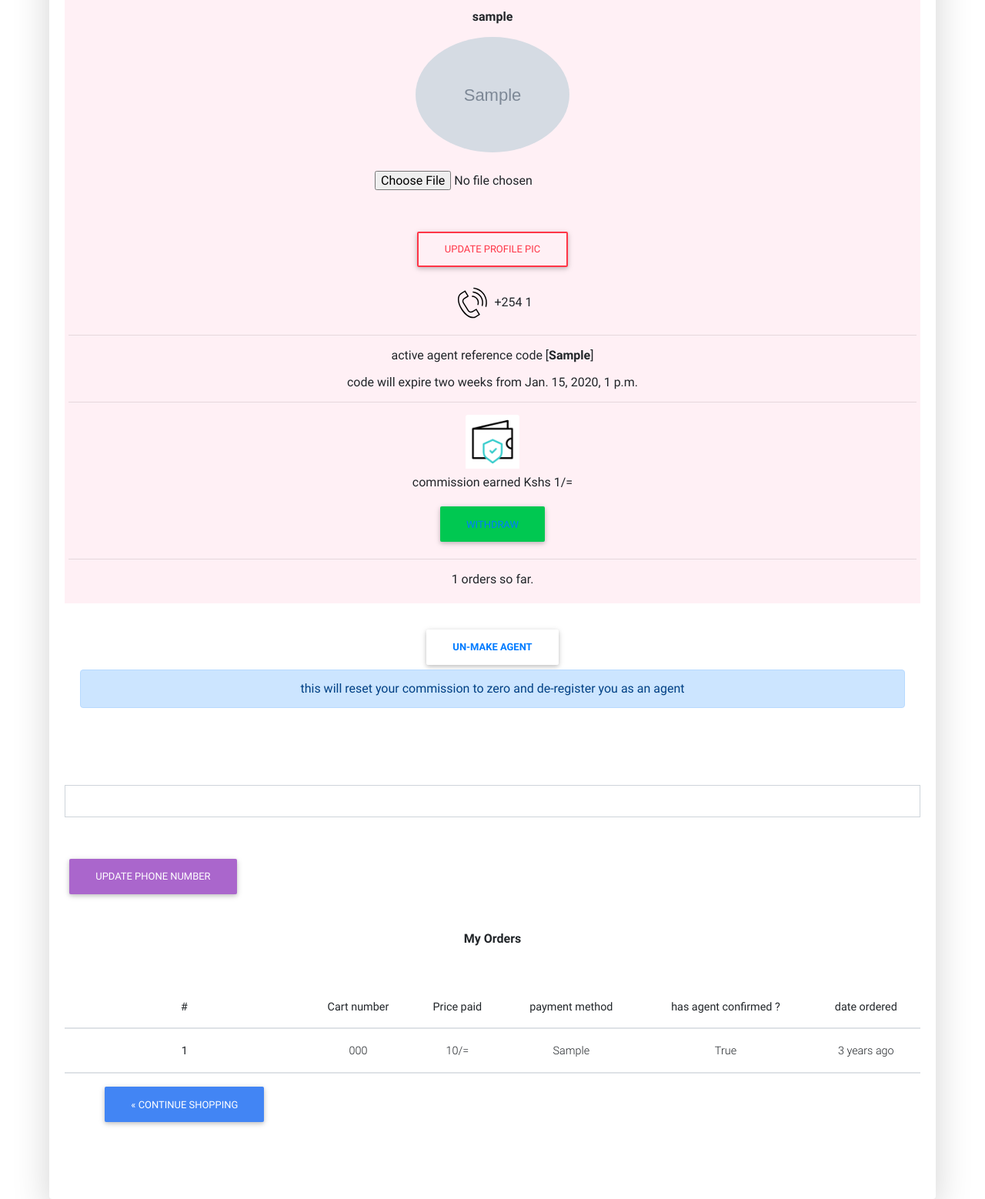
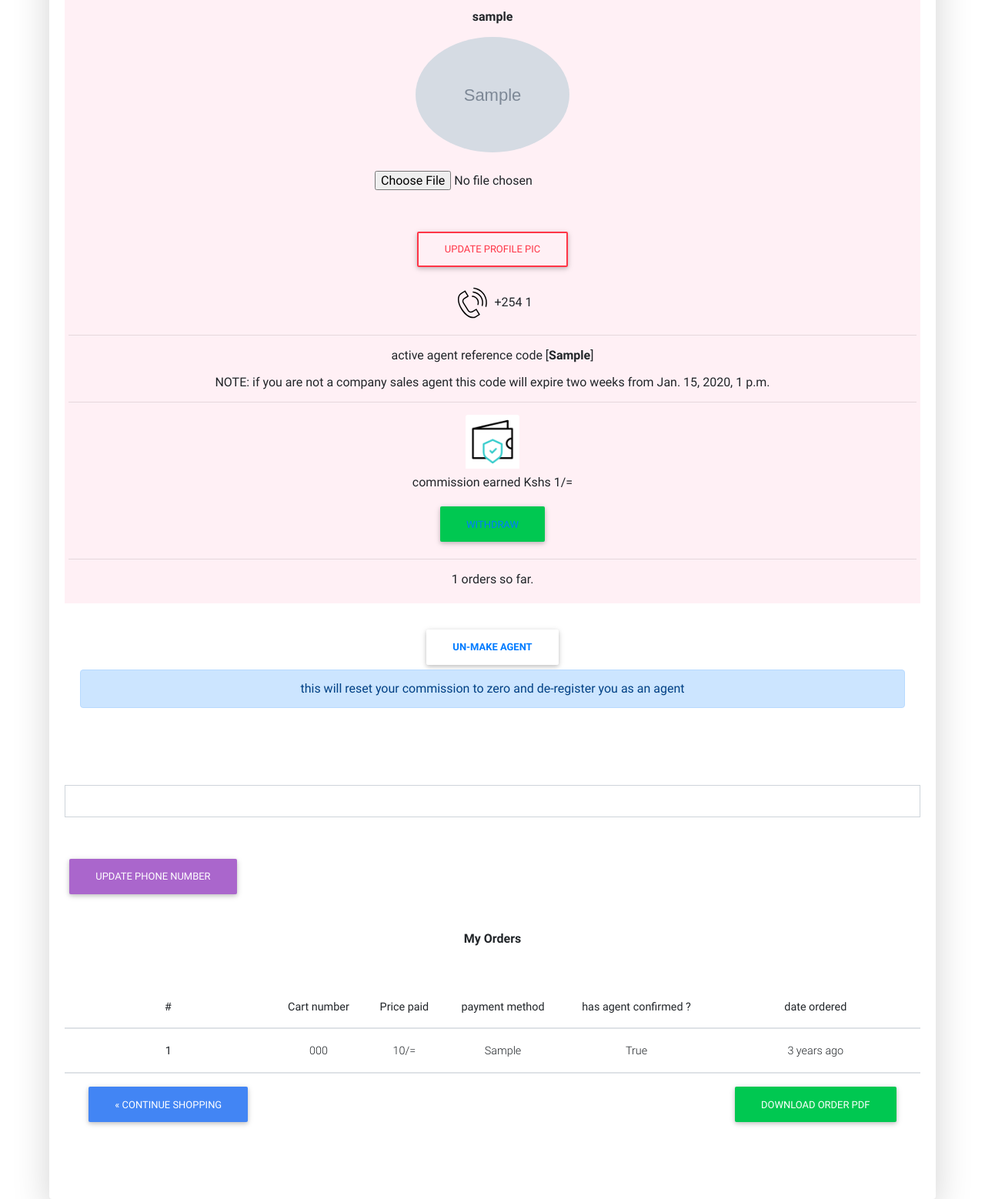
Before and after one commit to bedah-kym/Yammie-Store, a Django app: page /users/profile/ in a window 1280 px wide. Shown: the part 160-1718 px from the top of the page at 77% size. Run offline with Django 4.2, Linux system fonts and the light colour scheme; a user stored in the database is signed in; tables that the repository leaves empty hold one stand-in row (values such as "Sample post"); grey boxes marked "Sample" are stand-in pictures; some libraries are stand-ins or nearby versions.

Commit message:
added pdf download feature

```diff
--- a/USERS/templates/USERS/user-profile.html
+++ b/USERS/templates/USERS/user-profile.html
@@ -103,7 +103,7 @@
                       </p>
                       <hr>
                       <p>active agent reference code [<strong>{{code}}</strong>]</p>
-                      <p>code will expire two weeks from {{created}} </p>
+                      <p>NOTE: if you are not a company sales agent this code will expire two weeks from {{created}}  </p>
                       <hr>
                       <img src="{% static 'Shop/img/wallet.gif' %}"  class="card-img-top" style="margin:0 auto ;background-size:contain; background-repeat:no-repeat; max-width:70px;max-height:70px;" alt="">
                       <p class="pt-2">commission earned Kshs {{user_profile.commission}}/=</p>
@@ -182,6 +182,11 @@
                     {% endfor %}
                   </tbody>
                   <td><a class="btn btn-primary " href="{% url 'Shop:home'%}">&laquo; continue shopping</a></td>
+                  <td></td>
+                  <td></td>
+                  <td></td>
+                  <td></td>
+                  <td><a class="btn btn-success " href="{% url 'users:order_to_pdf'%}"> download order pdf</a></td>
 
               </table>
             </div>
--- a/USERS/urls.py
+++ b/USERS/urls.py
@@ -12,4 +12,5 @@ urlpatterns = [
     path('unmake-agent/',views.unmakeagent,name='unmake-agent'),
     path('profile/',views.profileview,name='profile'),
     path('profile-image-update/',views.profilepicupdate,name='profile-image-update'),
+    path('order_to_pdf/',views.pdf_order_download,name='order_to_pdf'),
 ]
--- a/USERS/views.py
+++ b/USERS/views.py
@@ -10,6 +10,14 @@ from django.http import Http404
 from .models import profile,PromoCode
 from payment.code_generator import refcode
 from django.contrib.auth.models import User
+
+#reportlab imports
+from django.http import FileResponse
+import io
+from reportlab.pdfgen import canvas
+from reportlab.lib.units import inch
+from reportlab.lib.pagesizes import letter
+
 
 
 def registerview(request):
@@ -107,6 +115,54 @@ def profileview(request):
     }
     return render(request,'USERS/user-profile.html',context)
 
+@login_required
+def pdf_order_download(request):
+    #find the users orders
+    try:
+        orders = Cart.objects.filter(owner=request.user,ordered=True).order_by('-order_date')
+    except Http404:
+        orders=[]
+        return redirect('users:profile')
+    try:
+        #bytestream buffer
+        buffer = io.BytesIO()
+        #canvas to hold the data
+        c= canvas.Canvas(buffer ,pagesize=letter, bottomup=0)
+        #textobject
+        textob = c.beginText()
+        textob.setTextOrigin(inch,inch)
+        textob.setFont('Helvetica',15)
+        #list to store the lines
+        orderlist=[]
+        counter=0
+        #write all the orders line by line
+        for order in orders:
+
+            counter+=1
+            orderlist.append(str(counter))
+            orderlist.append('Date ordered :'+     str(order.order_date))
+            orderlist.append('Ordered by :' +      str(order.owner.username))
+            orderlist.append('Cart number :'+      str(order.ref_code))
+            orderlist.append('total price :'+      str(order.total_price))
+            orderlist.append('payment method :'+    str(order.payment_method))
+            orderlist.append('Agent confirmed ?:'+ str(order.agent_confirmed))
+            orderlist.append('Agent promocode :'+ str(order.agent_code))
+            orderlist.append("----------------------------  ")
+
+        for orderitem in orderlist:
+            textob.textLine(orderitem)
+
+        #close up
+        c.drawText(textob)
+        c.showPage()
+        c.save()
+        buffer.seek(0)
+        return FileResponse(buffer, as_attachment=True, filename='Mysoko_orders.pdf')
+    except Http404:
+        return redirect('users:profile')
+
+
+
 def profilepicupdate(request):
     user= request.user
     user_profile=request.user.profile
--- a/YammieStore/settings.py
+++ b/YammieStore/settings.py
@@ -95,7 +95,9 @@ INSTALLED_APPS = [
     'USERS',
     'crispy_forms',
     'django_daraja',
-    'payment'
+    'payment',
+
+
 
 ]
 
```
